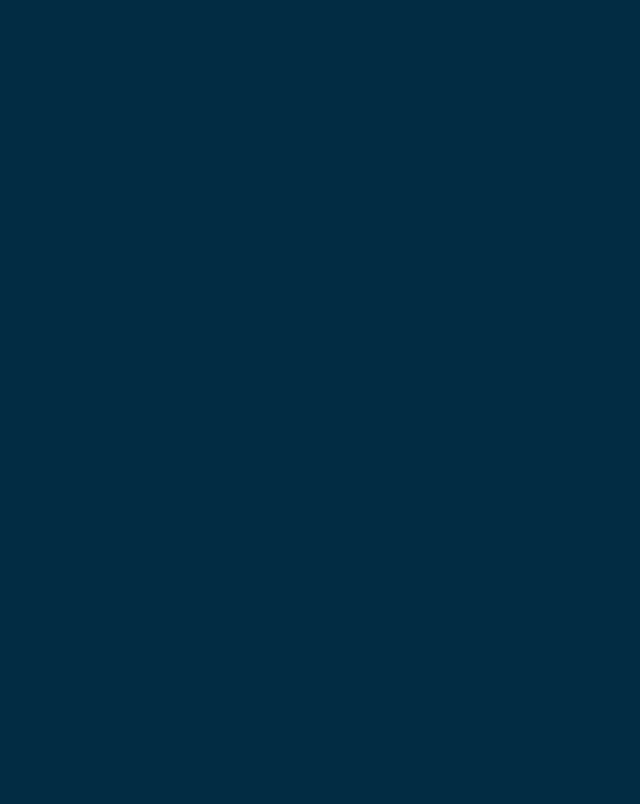
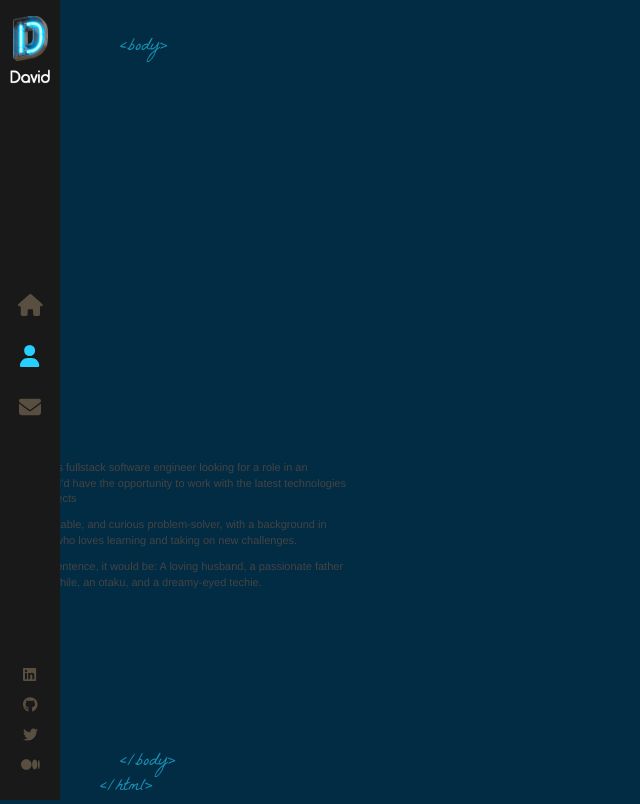
Before and after one commit to David-Inkheart/my-portfolio, a React (Create React App) app: page /about in a window 1280 px wide. Before the commit this address had no page. Shown: the whole page, without its empty margins (0-640 px from the left). Built offline with nearby package versions, Linux system fonts and the light colour scheme.

Commit message:
started on about page

```diff
--- a/src/App.js
+++ b/src/App.js
@@ -2,6 +2,7 @@ import './App.scss';
 import { Routes, Route } from 'react-router-dom';
 import Layout from './components/Layout';
 import Home from './components/Home';
+import About from './components/About';
 
 function App() {
   return (
@@ -9,6 +10,7 @@ function App() {
       <Routes>
         <Route path="/" element={<Layout />}>
           <Route index element={<Home />} />
+          <Route path="about" element={<About />} />
         </Route>
       </Routes>
     </>
--- /dev/null
+++ b/src/components/About/index.js
@@ -0,0 +1,30 @@
+import './index.scss'
+import AnimatedLetters from '../AnimatedLetters'
+
+const About = () => {
+
+    return (
+        <div className="container about-page">
+          <div className="text-zone">
+            <h1>
+              <AnimatedLetters
+                strArray={"About me".split("")}
+                idx={15}
+              />
+            </h1>
+            <p>
+              I am a very driven and ambitious fullstack software engineer looking for a role in an established IT company, where I'd have the opportunity to work with the latest technologies on challenging and diverse projects
+            </p>
+            <p>
+              I am a naturally confident, adaptable, and curious problem-solver, with a background in Architecture and Construction, who loves learning and taking on new challenges.
+            </p>
+            <p>
+              If I am to define myself in one sentence, it would be: A loving husband, a passionate father of a beautiful daughter, a bibliophile, an otaku, and a dreamy-eyed techie.
+            </p>
+          </div>
+        </div>
+    )
+}
+
+
+export default About
--- a/src/components/Home/index.js
+++ b/src/components/Home/index.js
@@ -34,7 +34,10 @@ const Home = () => {
         <br />
         <AnimatedLetters letterClass={letterClass} strArray={jobArray} idx={19} />
         </h1>
-        <h2>Frontend Developer / Backend Developer / System & DevOps Engineer</h2>
+        <h2>Frontend Development
+          / Backend Development
+          / System Engineering
+          & DevOps</h2>
         <Link to="/contact" className='flat-button'>CONTACT ME</Link>
       </div>
       <Logo />
--- a/src/components/Layout/index.scss
+++ b/src/components/Layout/index.scss
@@ -37,3 +37,16 @@
   animation: fadeIn 1s forwards;
   animation-delay: 1s;
 }
+
+.about-page {
+  .text-zone {
+    position: absolute;
+    left: 10%;
+    top: 50%;
+    transform: translate(-50%);
+    width: 35%;
+    vertical-align: middle;
+    display: table-cell;
+    max-height: 90%;
+  }
+}
```
Also changed, not shown: src/components/About/index.scss (added).
